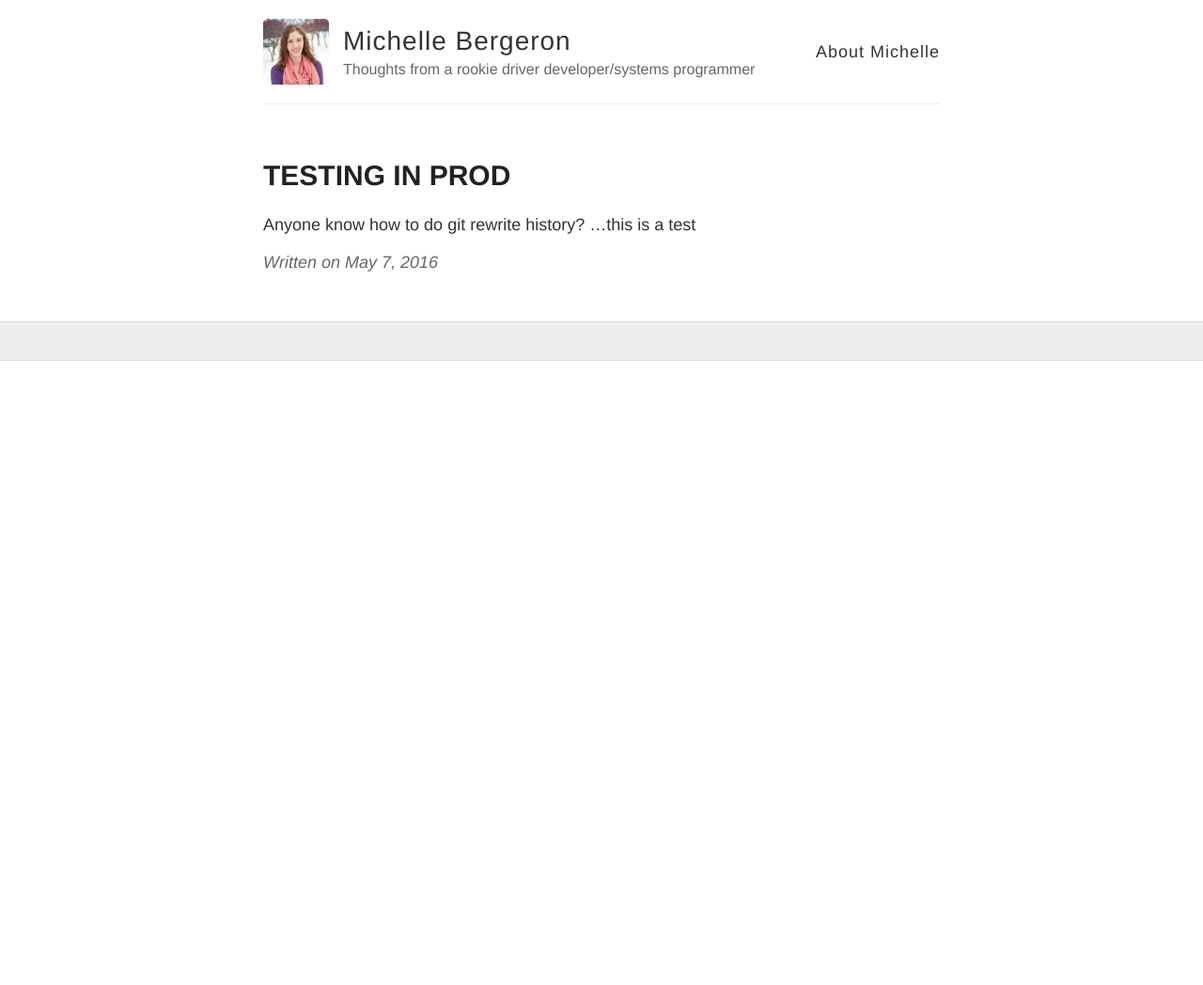
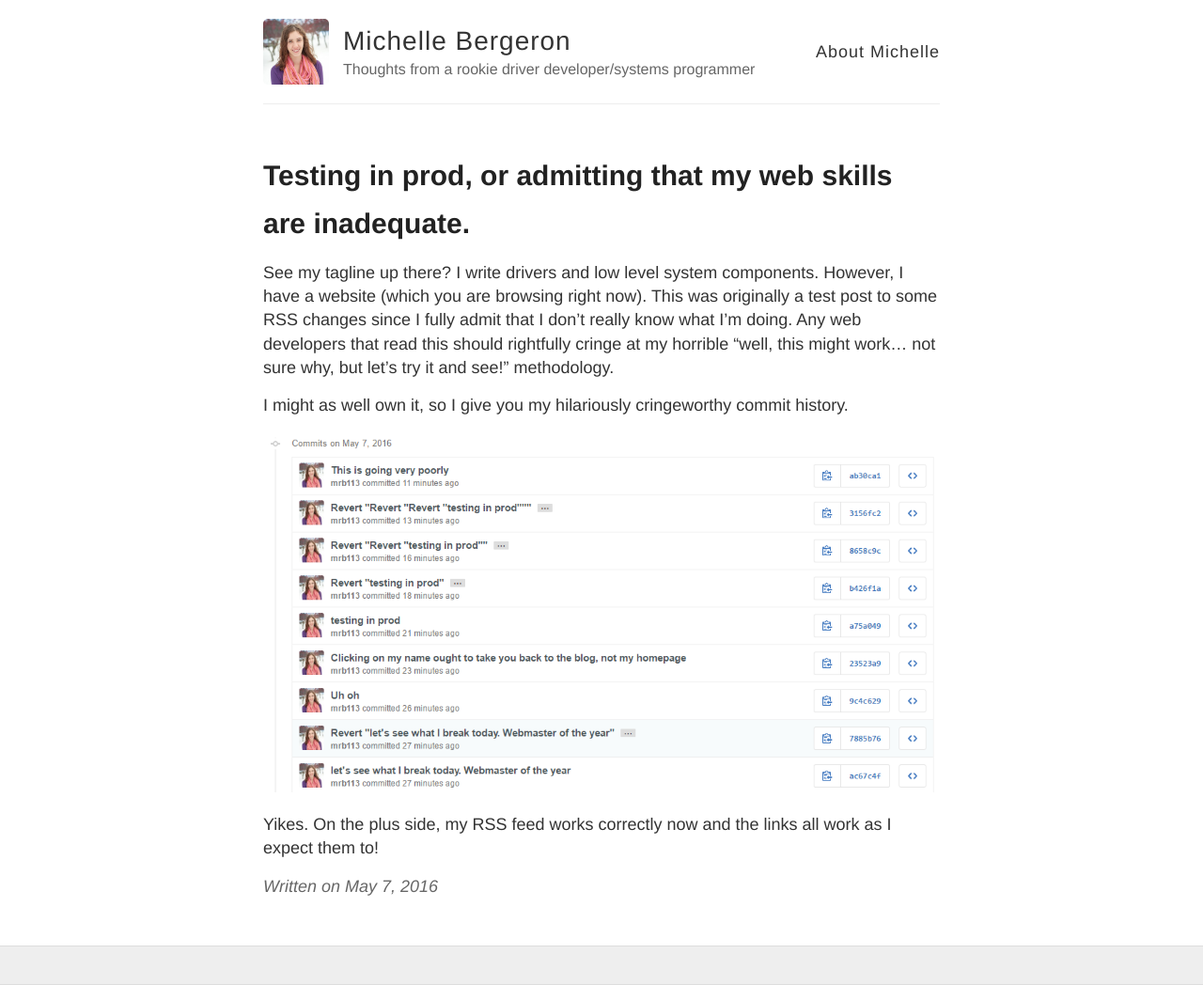
Before and after one commit to mrb113/mrb113.github.io, a Jekyll site: the page built from _posts/2016-5-7-Testing-Prod.md, in a window 1280 px wide. Shown: the whole page at 94% size. Built offline with Jekyll 4.4.1, drawn with Linux system fonts in a browser that asks for light colours; comment, search, counter and statistics services are not loaded; before the commit the page ends 900 px from its top, so only the background shows below that.

Commit message:
Might as well own my misadventures in web design

```diff
--- a/_posts/2016-5-7-Testing-Prod.md
+++ b/_posts/2016-5-7-Testing-Prod.md
@@ -1,6 +1,11 @@
 ---
 layout: post
-title: TESTING IN PROD
+title: Testing in prod, or admitting that my web skills are inadequate.
 ---
-Anyone know how to do git rewrite history?
-...this is a test
+See my tagline up there? I write drivers and low level system components. However, I have a website (which you are browsing right now). This was originally a test post to some RSS changes since I fully admit that I don't really know what I'm doing. Any web developers that read this should rightfully cringe at my horrible "well, this might work... not sure why, but let's try it and see!" methodology.
+
+I might as well own it, so I give you my hilariously cringeworthy commit history.
+
+![Commits](../images/commits.png)
+
+Yikes. On the plus side, my RSS feed works correctly now and the links all work as I expect them to!
```
Also changed, not shown: images/commits.PNG (added).
